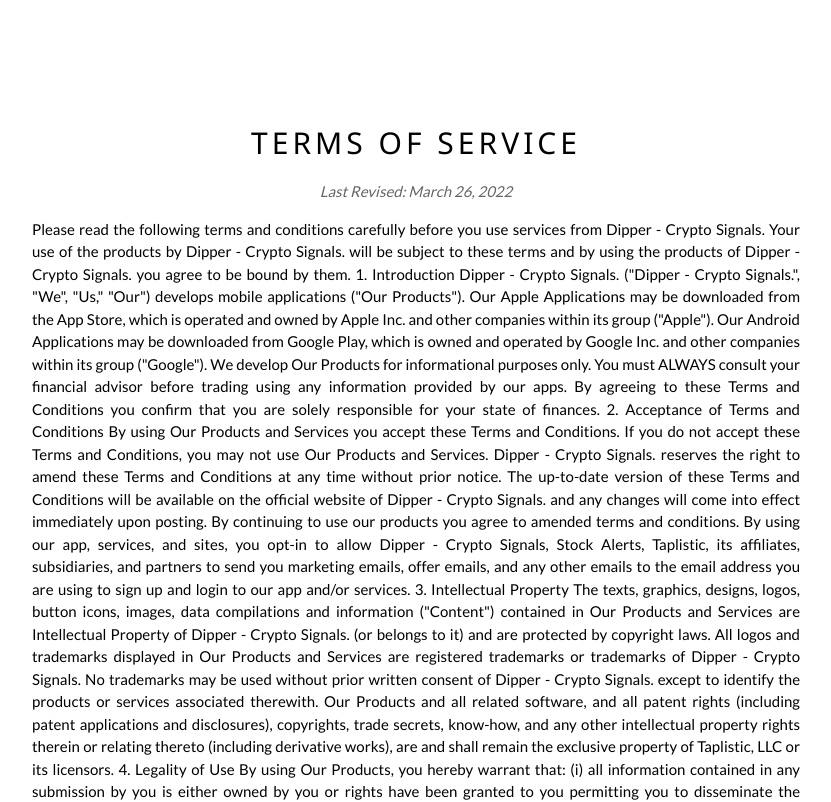
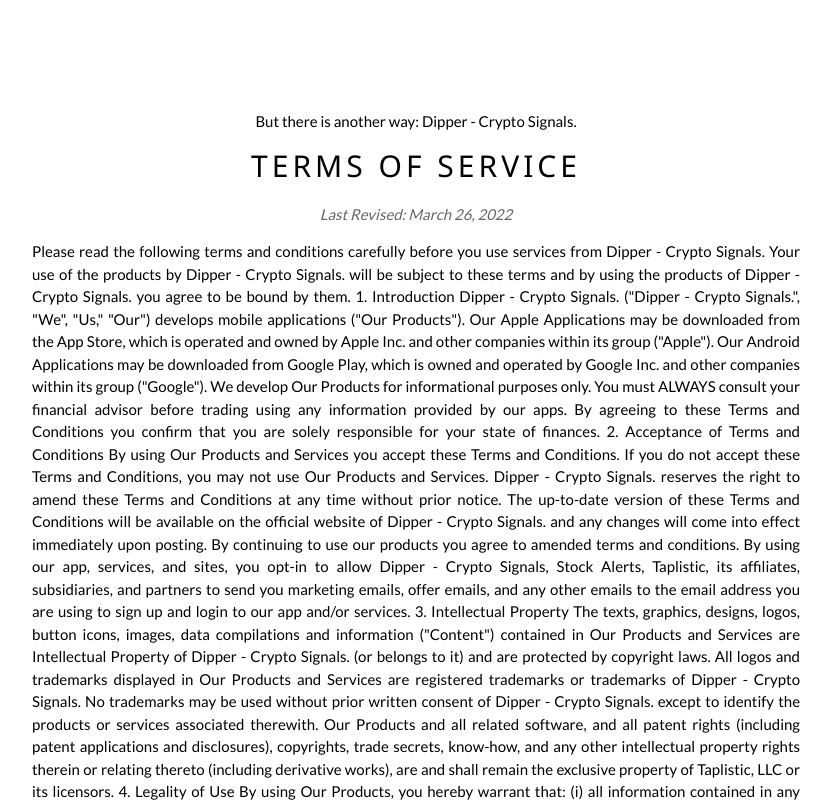
Before and after one commit to LordDannister/crypto, a plain HTML site: page index.html in a window 1280 px wide. Shown: the top 802 px of the page, without its empty margins (224-1055 px from the left). Drawn offline with nearby package versions, Linux system fonts and the light colour scheme.

Commit message:
Update index.html

```diff
--- a/index.html
+++ b/index.html
@@ -23,6 +23,7 @@ body {font-family: "Lato", sans-serif}
 
   <!-- The Band Section -->
   <div class="w3-container w3-content w3-center w3-padding-64" style="max-width:800px" id="band">
+   <span class="color_15">But there is another way: Dipper - Crypto Signals.</span>
     <h2 class="w3-wide">TERMS OF SERVICE</h2>
     <p class="w3-opacity"><i>Last Revised: March 26, 2022</i></p>
     <p class="w3-justify">
```
